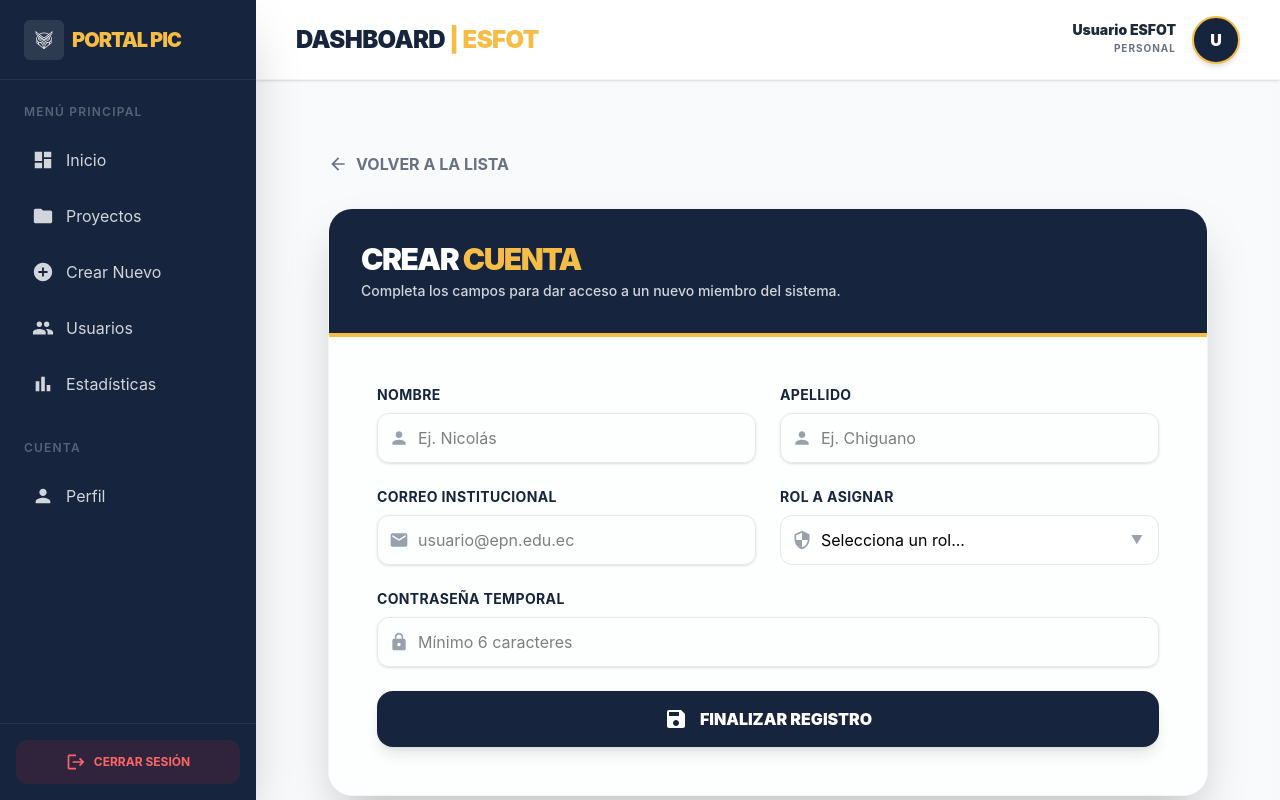
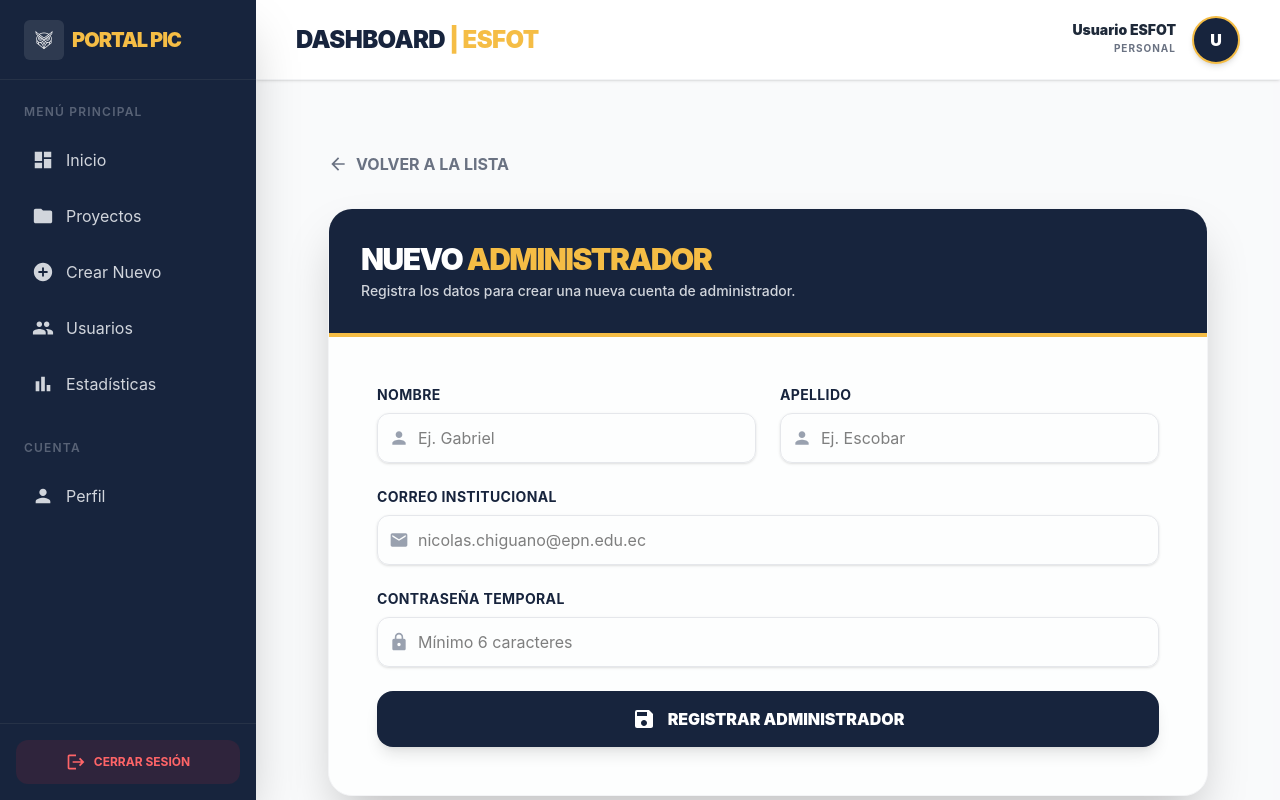
Before and after one commit to NicolasCh25/TESIS_FRONT2026, a React (Vite) app: page /dashboard/usuarios/registrar in a window 1280 px wide. Built offline with nearby package versions, Linux system fonts and the light colour scheme; sample sign-in values are in the browser's storage.

Commit message:
Actualizacion

```diff
--- a/src/components/users/FormularioUsuario.jsx
+++ b/src/components/users/FormularioUsuario.jsx
@@ -1,5 +1,5 @@
 import { useForm } from "react-hook-form";
-import { MdSave, MdPerson, MdEmail, MdLock, MdSecurity } from "react-icons/md";
+import { MdSave, MdPerson, MdEmail, MdLock } from "react-icons/md";
 
 const FormularioUsuario = ({ onSubmit, cargando }) => {
   const { register, handleSubmit, formState: { errors } } = useForm();
@@ -18,7 +18,7 @@ const FormularioUsuario = ({ onSubmit, cargando }) => {
             </span>
             <input
               type="text"
-              placeholder="Ej. Nicolás"
+              placeholder="Ej. Gabriel"
               className={inputClass}
               {...register("nombre", { required: "El nombre es obligatorio" })}
             />
@@ -35,7 +35,7 @@ const FormularioUsuario = ({ onSubmit, cargando }) => {
             </span>
             <input
               type="text"
-              placeholder="Ej. Chiguano"
+              placeholder="Ej. Escobar"
               className={inputClass}
               {...register("apellido", { required: "El apellido es obligatorio" })}
             />
@@ -44,7 +44,6 @@ const FormularioUsuario = ({ onSubmit, cargando }) => {
         </div>
       </div>
 
-      <div className="grid grid-cols-1 md:grid-cols-2 gap-6">
       {/* Email */}
       <div>
         <label className="block text-sm font-bold text-[#17243D] mb-2 uppercase tracking-wide">Correo Institucional</label>
@@ -54,7 +53,7 @@ const FormularioUsuario = ({ onSubmit, cargando }) => {
           </span>
           <input
             type="email"
-              placeholder="usuario@epn.edu.ec"
+            placeholder="nicolas.chiguano@epn.edu.ec"
             className={inputClass}
             {...register("email", {
               required: "El correo es obligatorio",
@@ -63,27 +62,6 @@ const FormularioUsuario = ({ onSubmit, cargando }) => {
           />
         </div>
         {errors.email && <p className="text-red-500 text-xs mt-1 font-bold">{errors.email.message}</p>}
-        </div>
-
-        {/* Rol (Selección Dinámica) */}
-        <div>
-          <label className="block text-sm font-bold text-[#17243D] mb-2 uppercase tracking-wide">Rol a Asignar</label>
-          <div className="relative">
-            <span className="absolute inset-y-0 left-0 pl-3 flex items-center text-gray-400">
-              <MdSecurity size={20} />
-            </span>
-            <select
-              className="w-full pl-10 pr-4 py-3 rounded-xl border border-gray-200 focus:ring-2 focus:ring-[#17243D] outline-none transition-all bg-white appearance-none cursor-pointer"
-              {...register("rol", { required: "Debes seleccionar un rol" })}
-            >
-              <option value="">Selecciona un rol...</option>
-              <option value="estudiante">Estudiante (Acceso limitado)</option>
-              <option value="administrador">Administrador (Acceso total)</option>
-            </select>
-            <div className="absolute inset-y-0 right-4 flex items-center pointer-events-none text-gray-400 text-xs">▼</div>
-          </div>
-          {errors.rol && <p className="text-red-500 text-xs mt-1 font-bold">{errors.rol.message}</p>}
-        </div>
       </div>
 
       {/* Password */}
@@ -99,7 +77,7 @@ const FormularioUsuario = ({ onSubmit, cargando }) => {
             className={inputClass}
             {...register("password", {
               required: "La contraseña es obligatoria",
-              minLength: { value: 6, message: "Debe tener al menos 6 caracteres" }
+              minLength: { value: 8, message: "Debe tener al menos 8 caracteres" }
             })}
           />
         </div>
@@ -114,7 +92,7 @@ const FormularioUsuario = ({ onSubmit, cargando }) => {
         }`}
       >
         <MdSave size={24} />
-        {cargando ? "PROCESANDO REGISTRO..." : "FINALIZAR REGISTRO"}
+        {cargando ? "PROCESANDO REGISTRO..." : "REGISTRAR ADMINISTRADOR"}
       </button>
     </form>
   );
--- a/src/pages/RegistrarUsuario.jsx
+++ b/src/pages/RegistrarUsuario.jsx
@@ -16,22 +16,21 @@ const RegistrarUsuario = () => {
   const handleRegistro = async (dataForm) => {
     setCargando(true);
 
-    // 🚀 LÓGICA DINÁMICA DE ENDPOINT
-    // Si es administrador, enviamos a la URL de administradores (Postman)
-    // De lo contrario, usamos el registro normal de usuarios
-    const url = dataForm.rol === "administrador"
-      ? "https://repositiorio-pic.onrender.com/api/administradores"
-      : `${import.meta.env.VITE_BACKEND_URL}api/registro`;
+    // 🚀 URL ajustada al endpoint de administradores que confirmaste en Postman
+    const url = "https://repositiorio-pic.onrender.com/api/administradores";
 
     try {
+      // Enviamos los datos (nombre, apellido, email, password) al endpoint
       const response = await fetchDataBackend(url, dataForm, "POST", {
         Authorization: `Bearer ${token}`
       });
 
       if (response) {
-        toast.success(response.msg || "Usuario registrado exitosamente.");
+        // El mensaje del backend es: "Administrador creado, revisa tu correo para confirmar"
+        toast.success(response.msg || "Administrador registrado con éxito.");
+
         // Redirigir a la lista de usuarios tras el éxito
-        setTimeout(() => navigate("/dashboard/users"), 2000);
+        setTimeout(() => navigate("/dashboard/users"), 2500);
       }
     } catch (error) {
       console.error("Error en registro:", error);
@@ -59,14 +58,15 @@ const RegistrarUsuario = () => {
       <div className="max-w-4xl mx-auto bg-white rounded-3xl shadow-2xl overflow-hidden border border-gray-100">
         <div className="bg-[#17243D] p-8 text-center md:text-left border-b-4 border-[#F5BD45]">
           <h1 className="text-3xl font-black text-white uppercase tracking-tighter">
-            Crear <span className="text-[#F5BD45]">Cuenta</span>
+            Nuevo <span className="text-[#F5BD45]">Administrador</span>
           </h1>
           <p className="text-gray-300 text-sm mt-1 font-medium">
-            Completa los campos para dar acceso a un nuevo miembro del sistema.
+            Registra los datos para crear una nueva cuenta de administrador.
           </p>
         </div>
 
         <div className="p-8 md:p-12 bg-gray-50/30">
+          {/* El formulario ahora solo pide Nombre, Apellido, Email y Password */}
           <FormularioUsuario onSubmit={handleRegistro} cargando={cargando} />
         </div>
       </div>
```
Lines whose indentation alone changed are shown as unchanged.
